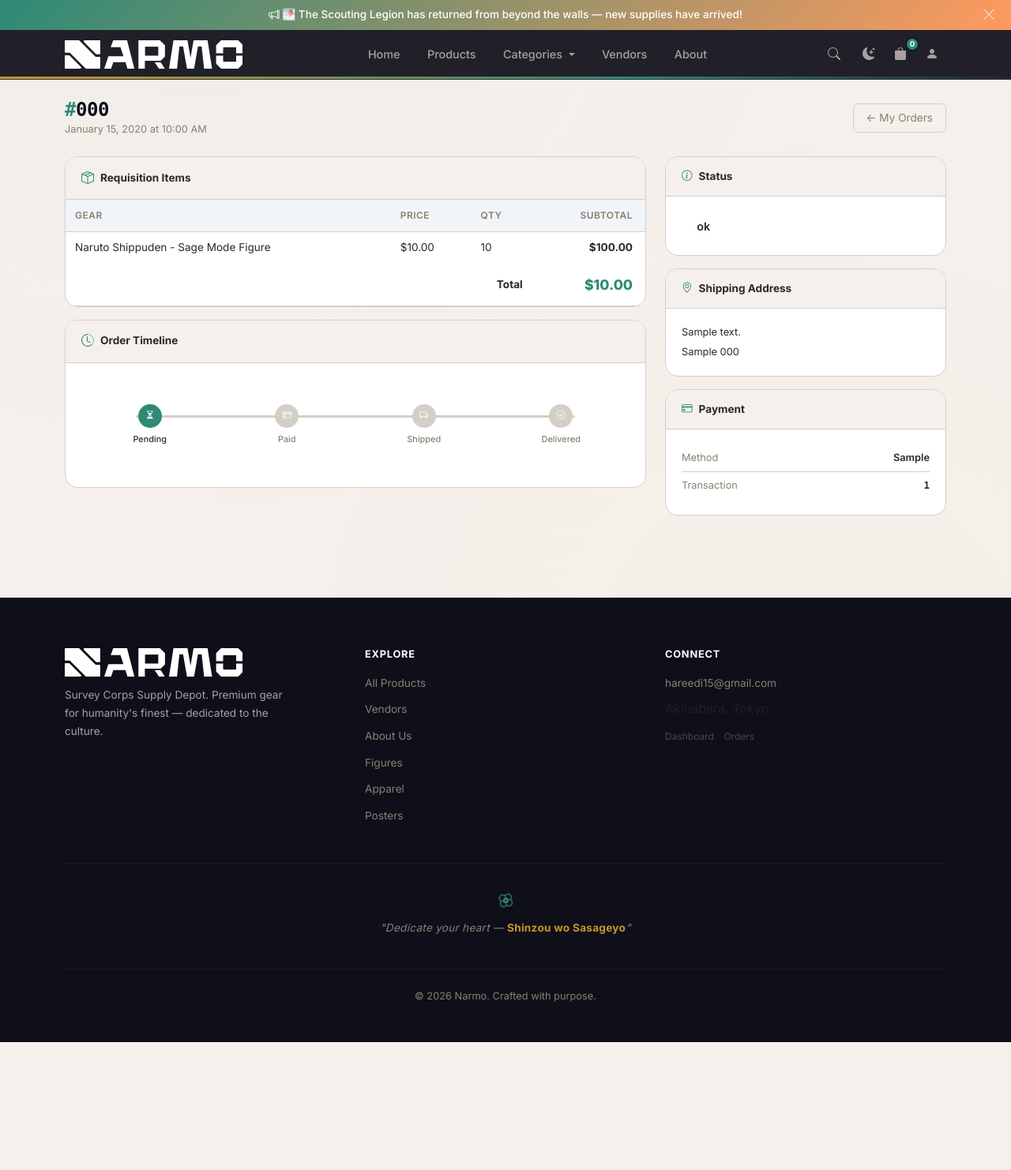
After one commit to omranhareedi/anime-shop, a Flask app: page /account/orders/1 in a window 1280 px wide. The commit adds this page. Shown: the whole page at 79% size. Run offline with Flask 3, Linux system fonts and the light colour scheme; the visitor is signed in with stand-in values (Sample User, id 1); tables that the repository leaves empty hold one stand-in row (values such as "Sample post").

Commit message:
feat: add customer dashboard — My Orders with status tracking

```diff
--- a/app/__init__.py
+++ b/app/__init__.py
@@ -25,6 +25,7 @@ def create_app(config_class=Config, testing=False):
     from app.routes.admin import admin_bp
     from app.routes.vendors import vendors_bp
     from app.routes.auth import auth_bp
+    from app.routes.customer import customer_bp
 
     app.register_blueprint(main_bp)
     app.register_blueprint(products_bp, url_prefix='/products')
@@ -33,6 +34,7 @@ def create_app(config_class=Config, testing=False):
     app.register_blueprint(admin_bp, url_prefix='/admin')
     app.register_blueprint(vendors_bp, url_prefix='/vendors')
     app.register_blueprint(auth_bp, url_prefix='/auth')
+    app.register_blueprint(customer_bp, url_prefix='/account')
 
     from app.security import configure_session, apply_security_headers, limiter
     configure_session(app)
@@ -51,6 +53,12 @@ def create_app(config_class=Config, testing=False):
 
         try:
             db.session.execute(sa.text("ALTER TABLE orders ALTER COLUMN order_number TYPE VARCHAR(30)"))
+            db.session.commit()
+        except Exception:
+            db.session.rollback()
+
+        try:
+            db.session.execute(sa.text("ALTER TABLE customers ADD COLUMN user_id INTEGER REFERENCES users(id)"))
             db.session.commit()
         except Exception:
             db.session.rollback()
--- a/app/models.py
+++ b/app/models.py
@@ -100,6 +100,7 @@ class Customer(db.Model):
     address = db.Column(db.Text, nullable=False)
     city = db.Column(db.String(100), nullable=False)
     postal_code = db.Column(db.String(20), nullable=False)
+    user_id = db.Column(db.Integer, db.ForeignKey('users.id'), nullable=True)
     created_at = db.Column(db.DateTime, default=_utcnow)
     orders = db.relationship('Order', backref='customer', lazy=True)
 
--- a/app/routes/checkout.py
+++ b/app/routes/checkout.py
@@ -38,6 +38,7 @@ def checkout():
             address=sanitized['address'],
             city=sanitized['city'],
             postal_code=sanitized['postal_code'],
+            user_id=session.get('user_id'),
         )
         db.session.add(customer)
         db.session.flush()
--- /dev/null
+++ b/app/routes/customer.py
@@ -0,0 +1,34 @@
+from flask import Blueprint, render_template, session, abort
+from app import db
+from app.models import Order, Customer
+
+customer_bp = Blueprint('customer', __name__)
+
+
+@customer_bp.route('/orders')
+def order_list():
+    user_id = session.get('user_id')
+    if not user_id:
+        from flask import redirect, url_for, flash
+        flash('Please log in to view your orders.', 'warning')
+        return redirect(url_for('auth.login', next=url_for('customer.order_list')))
+
+    customer = Customer.query.filter_by(user_id=user_id).first()
+    orders = []
+    if customer:
+        orders = Order.query.filter_by(customer_id=customer.id).order_by(Order.order_date.desc()).all()
+    return render_template('customer/orders.html', orders=orders)
+
+
+@customer_bp.route('/orders/<int:order_id>')
+def order_detail(order_id):
+    user_id = session.get('user_id')
+    if not user_id:
+        from flask import redirect, url_for, flash
+        flash('Please log in to view your orders.', 'warning')
+        return redirect(url_for('auth.login'))
+
+    order = db.session.get(Order, order_id)
+    if not order or order.customer.user_id != user_id:
+        abort(404)
+    return render_template('customer/order_detail.html', order=order)
--- a/app/templates/base.html
+++ b/app/templates/base.html
@@ -61,6 +61,9 @@
                         <li><a class="dropdown-item" href="{{ url_for('admin.product_list') }}"><i class="bi bi-box-seam me-2"></i>Products</a></li>
                         <li><a class="dropdown-item" href="{{ url_for('admin.order_list') }}"><i class="bi bi-truck me-2"></i>Orders</a></li>
                         <li><hr class="dropdown-divider"></li>
+                        {% endif %}
+                        {% if not is_admin %}
+                        <li><a class="dropdown-item" href="{{ url_for('customer.order_list') }}"><i class="bi bi-truck me-2"></i>My Orders</a></li>
                         {% endif %}
                         <li><a class="dropdown-item" href="{{ url_for('auth.logout') }}"><i class="bi bi-box-arrow-right me-2"></i>Logout</a></li>
                     </ul>
@@ -134,6 +137,11 @@
                     <li class="nav-item d-lg-none">
                         <span class="nav-link text-muted small"><i class="bi bi-person-fill me-1"></i> {{ username }}</span>
                     </li>
+                    {% if not is_admin %}
+                    <li class="nav-item d-lg-none">
+                        <a class="nav-link" href="{{ url_for('customer.order_list') }}"><i class="bi bi-truck me-1"></i> My Orders</a>
+                    </li>
+                    {% endif %}
                     <li class="nav-item d-lg-none">
                         <a class="nav-link" href="{{ url_for('auth.logout') }}"><i class="bi bi-box-arrow-right me-1"></i> Logout</a>
                     </li>
--- /dev/null
+++ b/app/templates/customer/order_detail.html
@@ -0,0 +1,110 @@
+{% extends 'base.html' %}
+{% block title %}Order #{{ order.order_number }} — Narmo{% endblock %}
+{% block content %}
+<div class="container py-4">
+    <div class="d-flex flex-wrap justify-content-between align-items-center mb-4">
+        <div>
+            <h4 class="fw-800 mb-0" style="font-family:monospace;"><span class="text-accent">#</span>{{ order.order_number }}</h4>
+            <p class="text-gray text-sm mb-0">{{ order.order_date.strftime('%B %d, %Y at %I:%M %p') }}</p>
+        </div>
+        <a href="{{ url_for('customer.order_list') }}" class="btn-back">&larr; My Orders</a>
+    </div>
+
+    <div class="row g-4">
+        <div class="col-lg-8">
+            <div class="form-section">
+                <div class="form-section-header">
+                    <i class="bi bi-box-seam"></i>
+                    <span>Requisition Items</span>
+                </div>
+                <div class="form-section-body p-0">
+                    <table class="dash-table mb-0">
+                        <thead>
+                            <tr>
+                                <th>Gear</th>
+                                <th>Price</th>
+                                <th>Qty</th>
+                                <th class="text-end pe-3">Subtotal</th>
+                            </tr>
+                        </thead>
+                        <tbody>
+                            {% for item in order.items %}
+                            <tr>
+                                <td>{{ item.product.name }}</td>
+                                <td>${{ "%.2f"|format(item.unit_price) }}</td>
+                                <td>{{ item.quantity }}</td>
+                                <td class="fw-700 text-end pe-3">${{ "%.2f"|format(item.unit_price * item.quantity) }}</td>
+                            </tr>
+                            {% endfor %}
+                        </tbody>
+                        <tfoot>
+                            <tr>
+                                <td colspan="3" class="text-end fw-700" style="padding:0.75rem;">Total</td>
+                                <td class="fw-800 text-end pe-3" style="padding:0.75rem;font-size:1.1rem;color:var(--accent);">${{ "%.2f"|format(order.total_amount) }}</td>
+                            </tr>
+                        </tfoot>
+                    </table>
+                </div>
+            </div>
+
+            <div class="form-section">
+                <div class="form-section-header">
+                    <i class="bi bi-clock-history"></i>
+                    <span>Order Timeline</span>
+                </div>
+                <div class="form-section-body">
+                    {% set steps = [('Pending', 'hourglass-split'), ('Paid', 'credit-card'), ('Shipped', 'truck'), ('Delivered', 'check-circle')] %}
+                    {% set status_idx = namespace(value=0) %}
+                    {% for s, icon in steps %}
+                        {% if s == order.status %}{% set status_idx.value = loop.index0 %}{% endif %}
+                    {% endfor %}
+                    <div class="timeline">
+                        {% for s, icon in steps %}
+                            {% if order.status == 'Cancelled' %}
+                                {% set step_class = 'active' if loop.index0 == status_idx.value else '' %}
+                            {% else %}
+                                {% set step_class = 'done' if loop.index0 <= status_idx.value else '' %}
+                            {% endif %}
+                            <div class="timeline-step {{ step_class }}">
+                                <div class="timeline-dot"><i class="bi bi-{{ icon }}"></i></div>
+                                <div class="timeline-label">{{ s }}</div>
+                            </div>
+                        {% endfor %}
+                    </div>
+                </div>
+            </div>
+        </div>
+
+        <div class="col-lg-4">
+            <div class="preview-panel">
+                <div class="preview-panel-header">
+                    <i class="bi bi-info-circle"></i> Status
+                </div>
+                <div class="preview-panel-body">
+                    <span class="status-badge {{ order.status|lower }}" style="font-size:0.9rem;padding:0.35rem 1.2rem;display:inline-block;">{{ order.status }}</span>
+                </div>
+            </div>
+
+            <div class="preview-panel mt-3">
+                <div class="preview-panel-header">
+                    <i class="bi bi-geo-alt"></i> Shipping Address
+                </div>
+                <div class="preview-panel-body text-sm">
+                    <p class="mb-1">{{ order.customer.address }}</p>
+                    <p class="mb-0">{{ order.customer.city }} {{ order.customer.postal_code }}</p>
+                </div>
+            </div>
+
+            <div class="preview-panel mt-3">
+                <div class="preview-panel-header">
+                    <i class="bi bi-credit-card"></i> Payment
+                </div>
+                <div class="preview-panel-body text-sm">
+                    <div class="preview-meta-row"><span class="meta-label">Method</span><span class="meta-value">{{ order.payment_method or 'N/A' }}</span></div>
+                    <div class="preview-meta-row"><span class="meta-label">Transaction</span><span class="meta-value" style="font-family:monospace;font-size:0.78rem;">{{ order.payment_transaction_id or 'N/A' }}</span></div>
+                </div>
+            </div>
+        </div>
+    </div>
+</div>
+{% endblock %}
```
Also changed, not shown: app/templates/customer/orders.html (added, +54 -0 lines).
